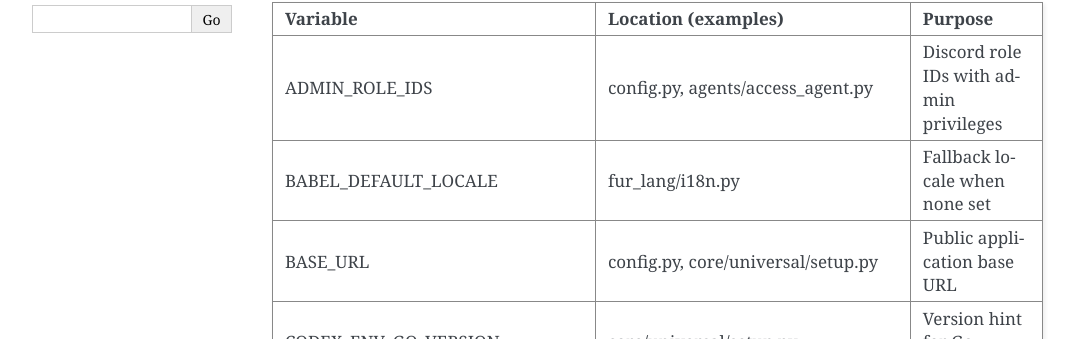
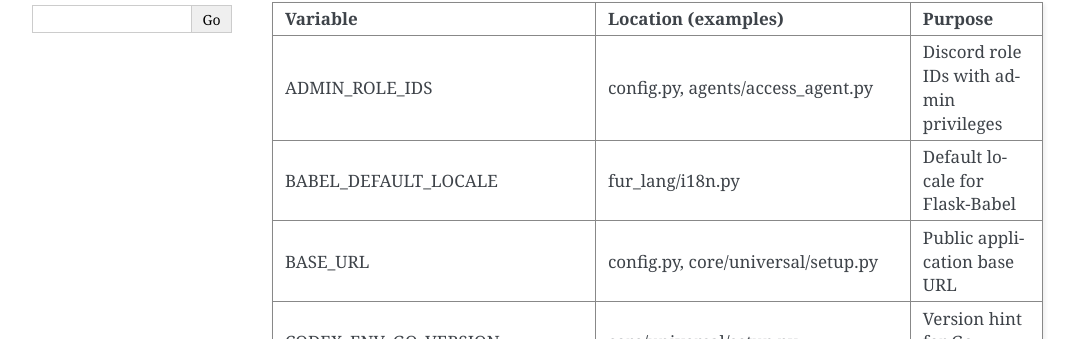
Before and after one commit to Rabbit-Fur/FUR-Matrix-01, a Sphinx documentation site: the page built from docs/env_vars.md, in a window 1280 px wide and 900 px high. Shown: the part 166-505 px from the top of the window, without its empty margins (148-1223 px from the left). Built offline with Sphinx 7.4.7, drawn with Linux system fonts in a browser that asks for light colours.

Commit message:
Document BABEL_DEFAULT_LOCALE env var

```diff
--- a/docs/env_vars.md
+++ b/docs/env_vars.md
@@ -5,7 +5,7 @@ The following table lists all variables accessed in the codebase. Locations refe
 | Variable | Location (examples) | Purpose |
 |----------|--------------------|---------|
 | ADMIN_ROLE_IDS | config.py, agents/access_agent.py | Discord role IDs with admin privileges |
-| BABEL_DEFAULT_LOCALE | fur_lang/i18n.py | Fallback locale when none set |
+| BABEL_DEFAULT_LOCALE | fur_lang/i18n.py | Default locale for Flask-Babel |
 | BASE_URL | config.py, core/universal/setup.py | Public application base URL |
 | CODEX_ENV_GO_VERSION | core/universal/setup.py | Version hint for Go runtime |
 | CODEX_ENV_NODE_VERSION | core/universal/setup.py | Version hint for Node runtime |
```
Also changed, not shown: 1 other file.
